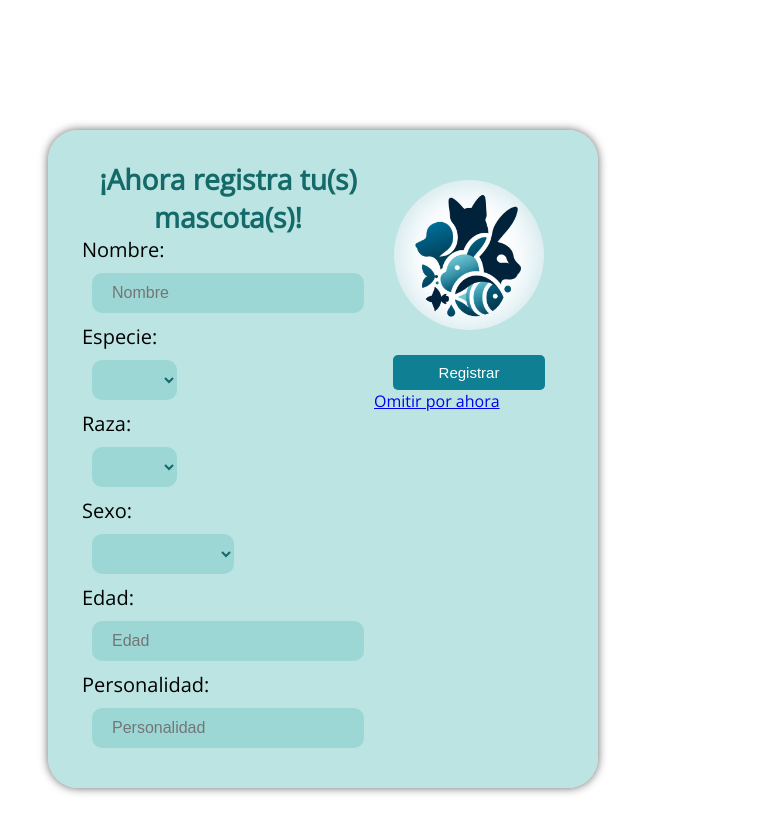
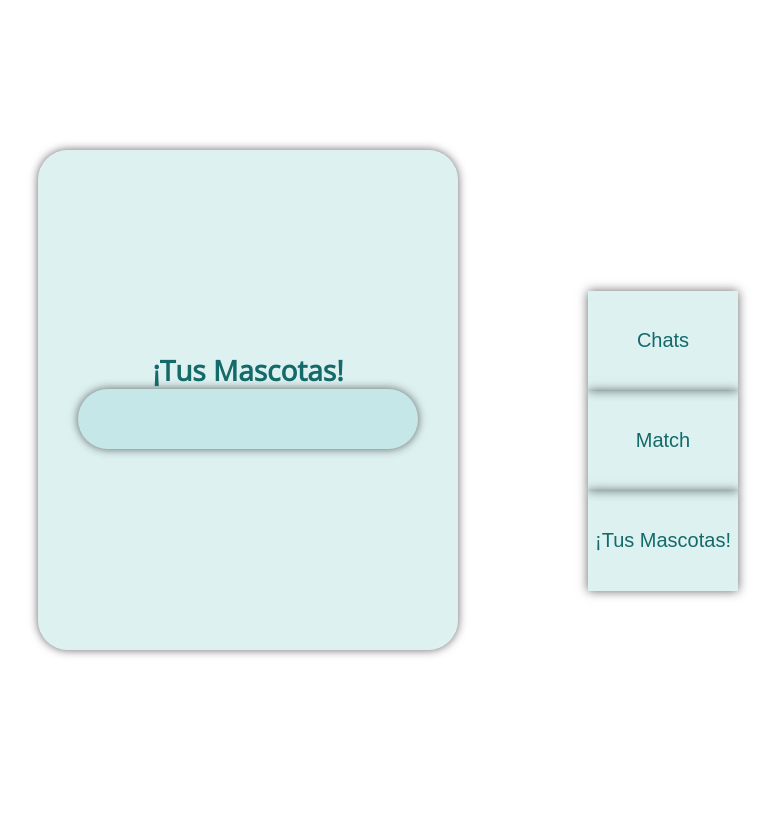
Before and after one commit to Side-Flip/matchscota, a React (Create React App) app: page / in a window 1280 px wide. Shown: the top 832 px of the page, without its empty margins (317-1093 px from the left). After the commit the page ends 800 px from the top, so only its background shows below. Built offline with nearby package versions, Linux system fonts and the light colour scheme.

Commit message:
interface del perfil

```diff
--- a/src/App.js
+++ b/src/App.js
@@ -2,11 +2,12 @@ import './App.css';
 import Loguin from './Componentes/Ingreso/Loguin';
 import Mascotas from './Componentes/Registro/Mascotas';
 import Propietarios from './Componentes/Registro/Propietarios';
+import Perfil from './Componentes/Interfaces/Perfil';
 
 function App() {
   return (
     <div className="container">
-      <Mascotas/>
+      <Perfil/>
     </div>
   );
 }
--- /dev/null
+++ b/src/Componentes/Interfaces/Perfil.css
@@ -0,0 +1,57 @@
+.container{
+    display: flex;
+    align-content: center;
+    align-items: center;
+    height: 100vh;
+    background: transparent;
+
+}
+
+.listado h1{
+    font-size: 28px;
+    text-align: center;
+}
+
+.listado{
+    width: 420px;
+    height: 500px;
+    background: #82ccca44;
+    box-shadow: 0 0 10px rgba(0, 0, 0,.6);
+    color: #146969;
+    border-radius: 30px;
+    padding: 30px 40px;
+    margin: 130px;
+    align-content: center;
+    align-items: center;
+    overflow-y: scroll;
+}
+
+.listado .mascota{
+    display: flex;
+    width: 100%;
+    height: auto;
+    background: #82ccca44;
+    box-shadow: 0 0 10px rgba(0, 0, 0,.6);
+    color: #146969;
+    border-radius: 30px;
+    padding: 30px 40px;
+}
+
+
+.menu{
+    height: 100vh;
+    background: #ffffff;
+    padding-top: 35%;
+}
+
+.menu button{
+    width: 150px;
+    height: 100px;
+    background: #82ccca44;
+    border: none;
+    box-shadow: 0 0 10px rgba(0, 0, 0,.6);
+    cursor: pointer;
+    color: #146969;
+    font-size: 20px;
+    display: block;
+}
--- a/src/Componentes/Interfaces/Perfil.js
+++ b/src/Componentes/Interfaces/Perfil.js
@@ -1,9 +1,22 @@
 import React from 'react'
+import './Perfil.css';
 
 const Perfil = () => {
   return (
-    <div>
+    <div className='container'>
 
+      <div className='listado'>
+        <h1> ¡Tus Mascotas! </h1>
+        <div className='mascota'>
+
+        </div>
+      </div>
+
+      <div className='menu'>
+        <button type='chat'>Chats</button>
+        <button type='match'>Match</button>
+        <button type='tus-mascotas'>¡Tus Mascotas!</button>
+      </div>
     </div>
   )
 }
```
